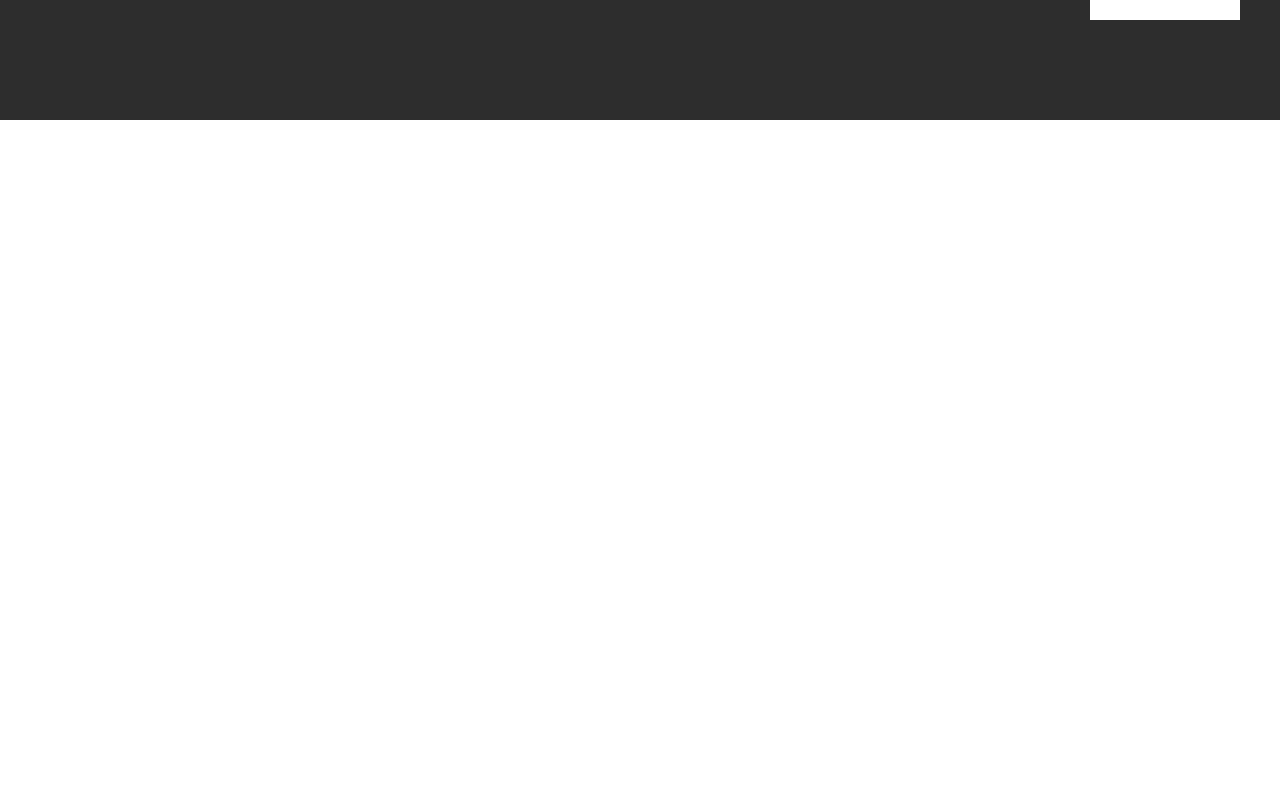
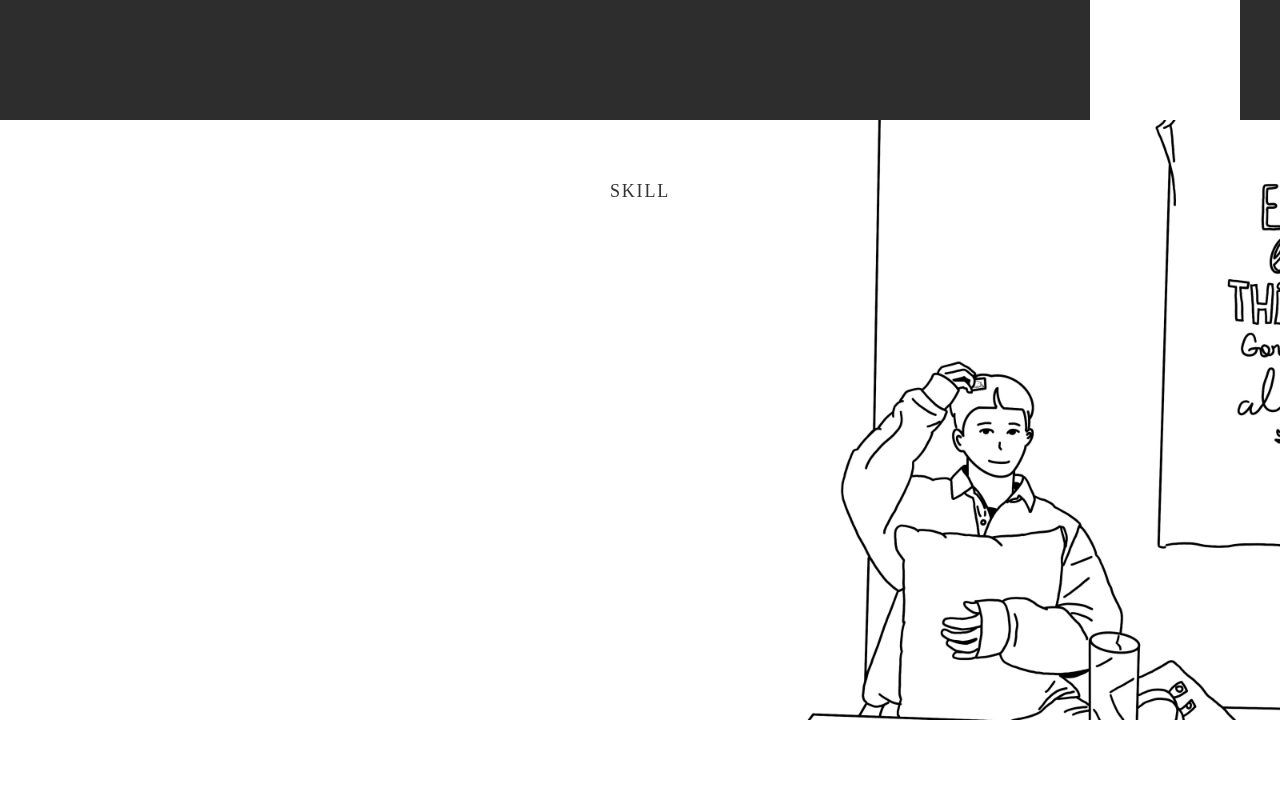
Before and after one commit to formegusto/portfolio, a React (Create React App) app: page / in a window 1280 px wide. Shown: the part 1680-2480 px from the top of the page. Built offline with nearby package versions, Linux system fonts and the light colour scheme.

Commit message:
SKILL SCREEN

```diff
--- a/src/components/OnePortfolioTemplate.tsx
+++ b/src/components/OnePortfolioTemplate.tsx
@@ -2,6 +2,7 @@ import React from "react";
 import styled from "styled-components";
 import bgImg1 from "../assets/background-img-1.jpg";
 import art1 from "../assets/art_1.png";
+import art2 from "../assets/art_2.png";
 import { Montserrat } from "../styles/Fonts";
 import {
   AiOutlineFacebook,
@@ -56,7 +57,10 @@ function OnePortfolioTemplate() {
             </AboutArtBlock>
           </AboutContentWrap>
         </AboutScreen>
-        <SkillScreen />
+        <SkillScreen>
+          <h1>SKILL</h1>
+          <img src={art2} alt="art2" />
+        </SkillScreen>
         <ExperienceScreen />
         <WorkScreen />
         <TfcScreen />
@@ -213,12 +217,38 @@ const AboutArtBlock = styled.div`
 
     width: 150px;
     height: calc(100vh - 362px);
+    min-height: calc(900px - 362px);
     background-color: #fff;
   }
 `;
 
 const SkillScreen = styled.div`
+  position: relative;
   background-color: #fff;
+
+  & > h1 {
+    font-style: normal;
+    font-weight: normal;
+    font-size: 18px;
+    line-height: 22px;
+    /* identical to box height */
+
+    letter-spacing: 0.1em;
+
+    padding: 60px 0;
+    text-align: center;
+
+    color: #333333;
+  }
+
+  & > img {
+    position: absolute;
+    top: 0;
+    right: 0;
+
+    width: calc(600px);
+    height: calc(600px);
+  }
 `;
 
 const ExperienceScreen = styled.div`
```
Also changed, not shown: src/assets/art_2.png (added).
